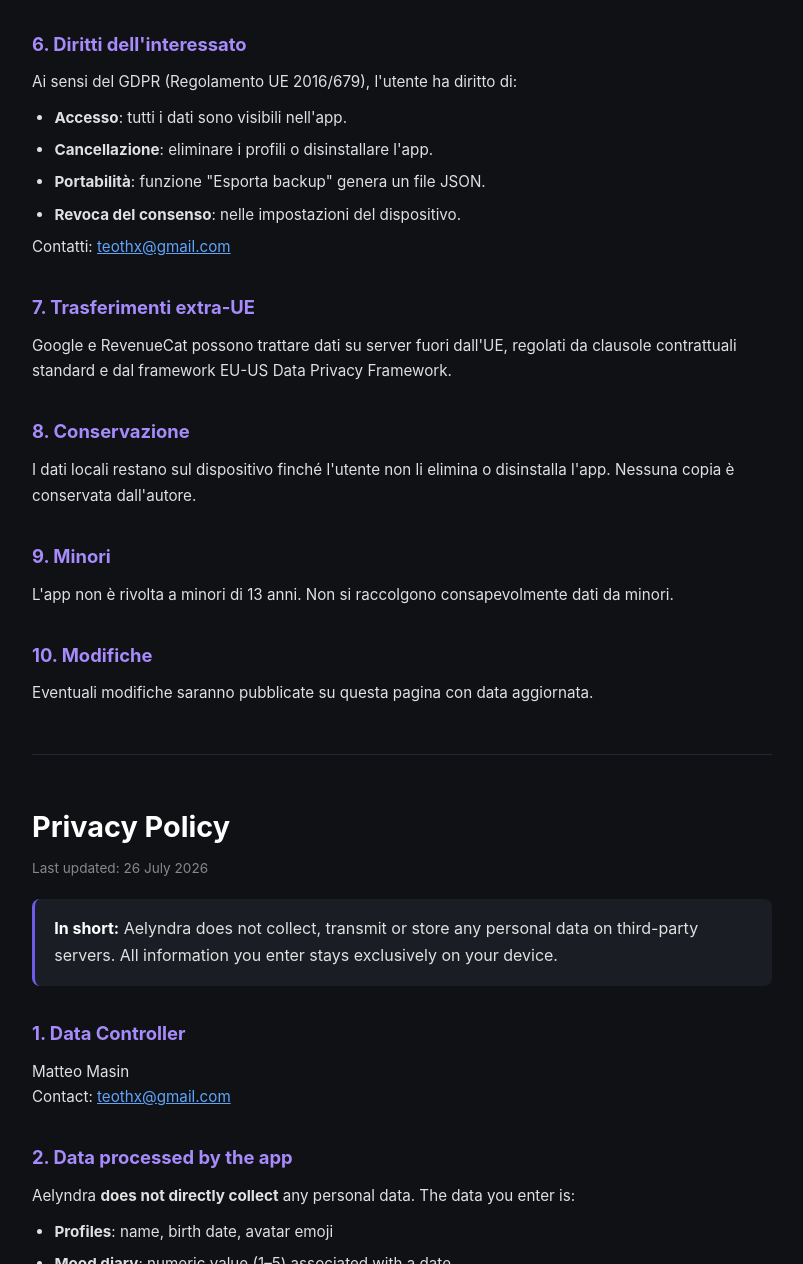
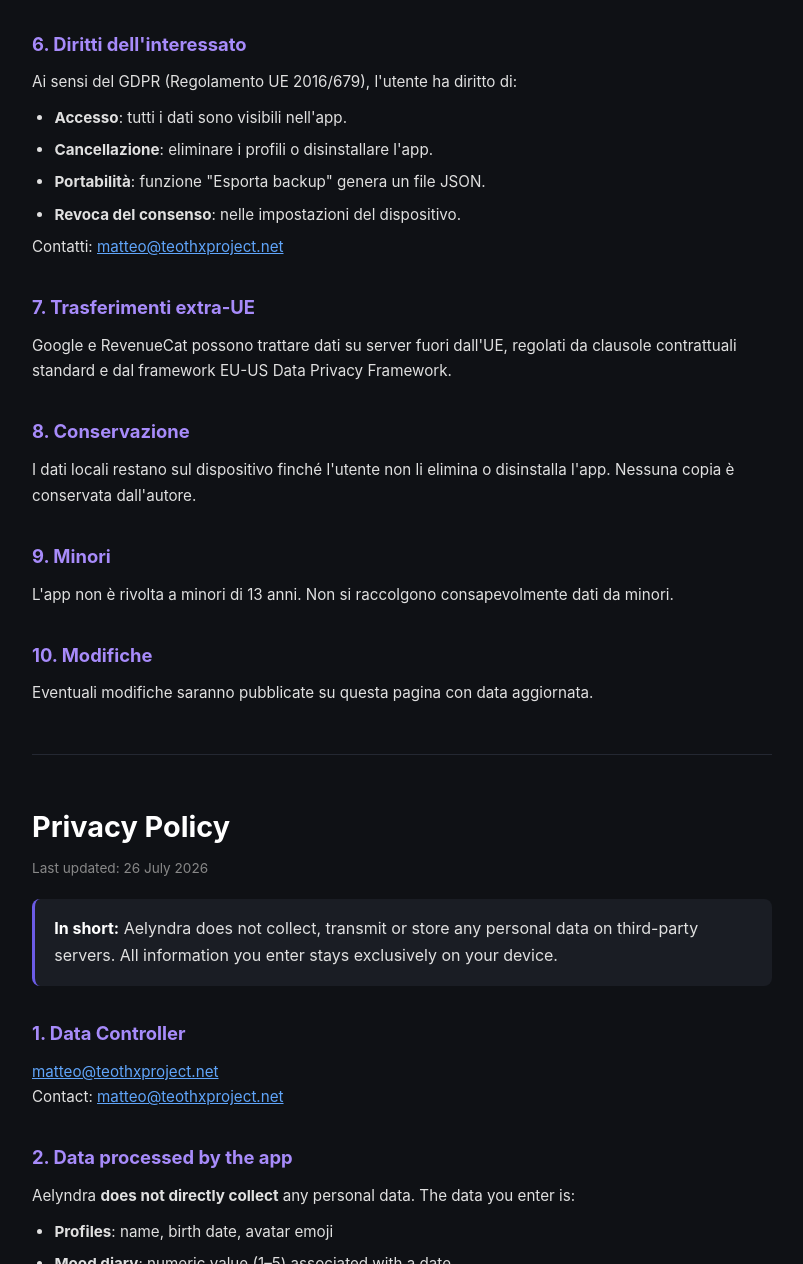
Before and after one commit to teothx/aelyndra-privacy-policy, a plain HTML site: page index.html in a window 1280 px wide. Shown: the part 1536-2800 px from the top of the page, without its empty margins (238-1041 px from the left). Drawn offline with Linux system fonts and the light colour scheme.

Commit message:
Rimuovi nome, email: matteo@teothxproject.net

```diff
--- a/index.html
+++ b/index.html
@@ -56,8 +56,8 @@
 
 <h2>1. Titolare del trattamento</h2>
 <p>
-  Matteo Masin<br>
-  Contatto: <a href="mailto:teothx@gmail.com">teothx@gmail.com</a>
+  <a href="mailto:matteo@teothxproject.net">matteo@teothxproject.net</a><br>
+  Contatto: <a href="mailto:matteo@teothxproject.net">matteo@teothxproject.net</a>
 </p>
 
 <h2>2. Dati trattati dall'app</h2>
@@ -127,7 +127,7 @@
   <li><strong>Portabilità</strong>: funzione "Esporta backup" genera un file JSON.</li>
   <li><strong>Revoca del consenso</strong>: nelle impostazioni del dispositivo.</li>
 </ul>
-<p>Contatti: <a href="mailto:teothx@gmail.com">teothx@gmail.com</a></p>
+<p>Contatti: <a href="mailto:matteo@teothxproject.net">matteo@teothxproject.net</a></p>
 
 <h2>7. Trasferimenti extra-UE</h2>
 <p>Google e RevenueCat possono trattare dati su server fuori dall'UE,
@@ -163,8 +163,8 @@
 
 <h2>1. Data Controller</h2>
 <p>
-  Matteo Masin<br>
-  Contact: <a href="mailto:teothx@gmail.com">teothx@gmail.com</a>
+  <a href="mailto:matteo@teothxproject.net">matteo@teothxproject.net</a><br>
+  Contact: <a href="mailto:matteo@teothxproject.net">matteo@teothxproject.net</a>
 </p>
 
 <h2>2. Data processed by the app</h2>
@@ -232,7 +232,7 @@
   <li><strong>Portability</strong>: "Export backup" feature generates a JSON file.</li>
   <li><strong>Withdraw consent</strong>: in your device settings.</li>
 </ul>
-<p>Contact: <a href="mailto:teothx@gmail.com">teothx@gmail.com</a></p>
+<p>Contact: <a href="mailto:matteo@teothxproject.net">matteo@teothxproject.net</a></p>
 
 <h2>7. Transfers outside the EU</h2>
 <p>Google and RevenueCat may process data on servers outside the EU,
@@ -253,7 +253,7 @@
 
 <footer>
   Aelyndra — Privacy Policy / Informativa sulla Privacy<br>
-  © 2026 Matteo Masin — All rights reserved / Tutti i diritti riservati
+  © 2026 <a href="mailto:matteo@teothxproject.net">matteo@teothxproject.net</a> — All rights reserved / Tutti i diritti riservati
 </footer>
 
 </div>
```
